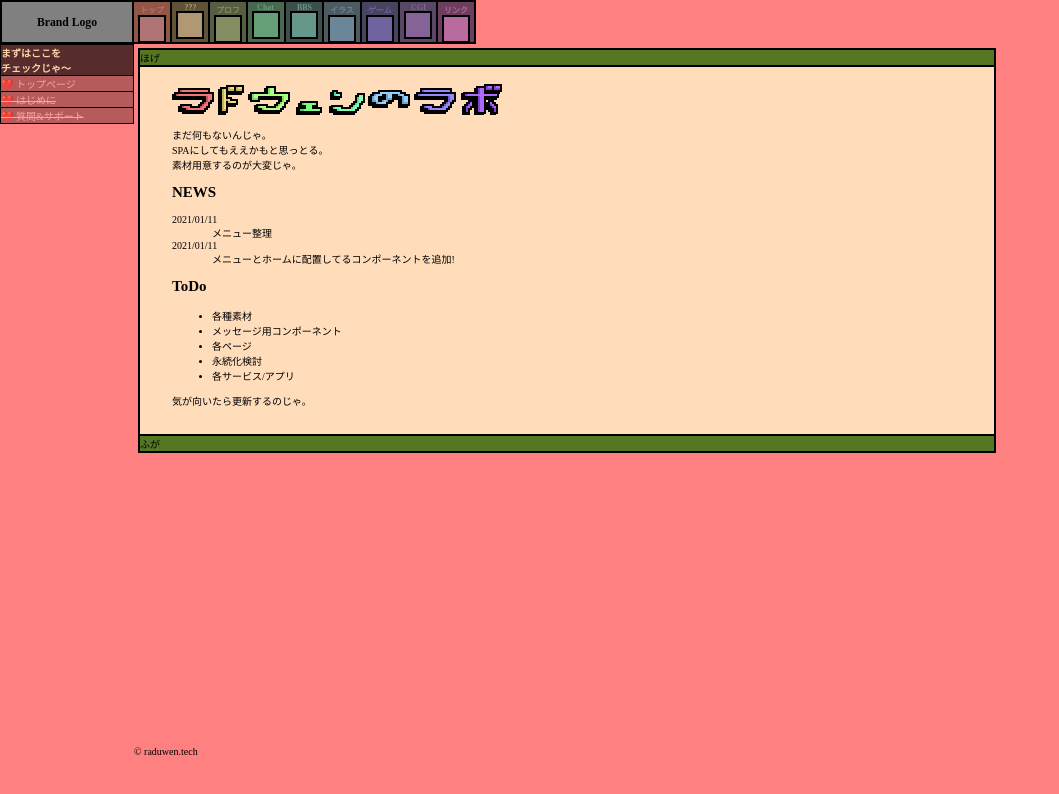
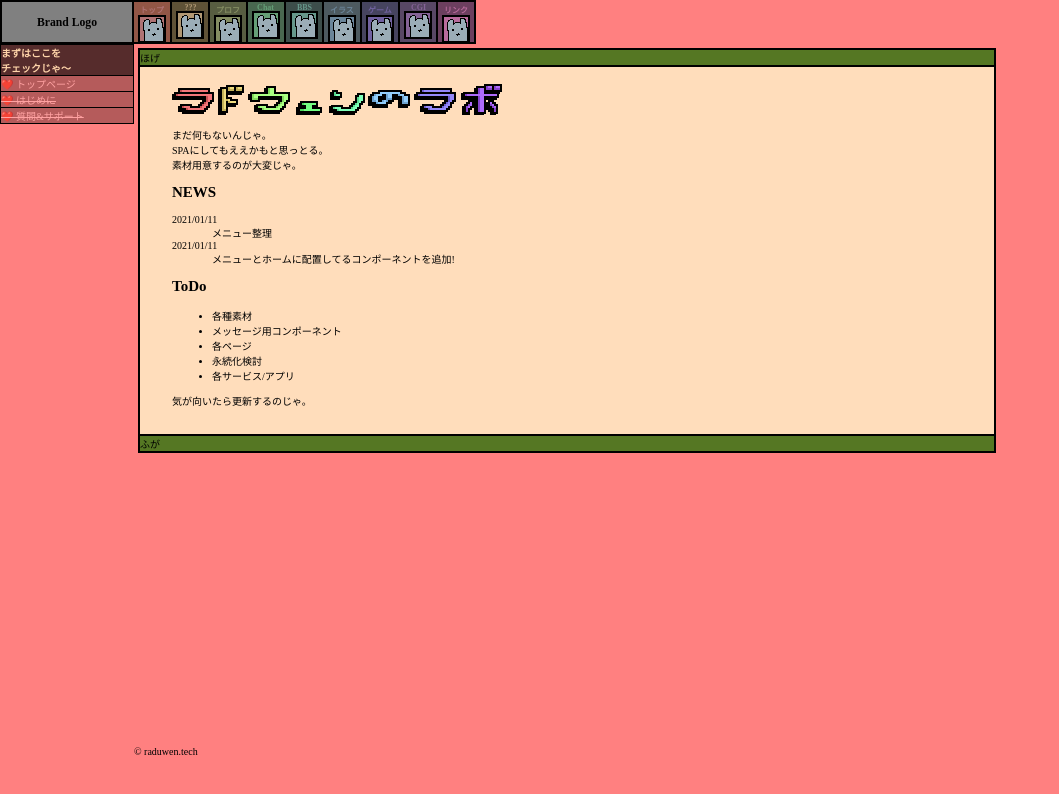
Before and after one commit to raduwen/raduwen.github.io, a Next.js app: page /top in a window 1280 px wide. Shown: the top 794 px of the page, without its empty margins (0-1059 px from the left). Built offline with nearby package versions, Linux system fonts and the light colour scheme.

Commit message:
add stachu icon

```diff
--- a/components/MainMenu/MainMenu.module.css
+++ b/components/MainMenu/MainMenu.module.css
@@ -45,4 +45,5 @@
   left: 0;
   right: 0;
   bottom: 2px;
+  background-image: url(/stachu.gif);
 }
```
Also changed, not shown: public/stachu.gif (added), 1 other file (tests, documents, lock files or other folders).
